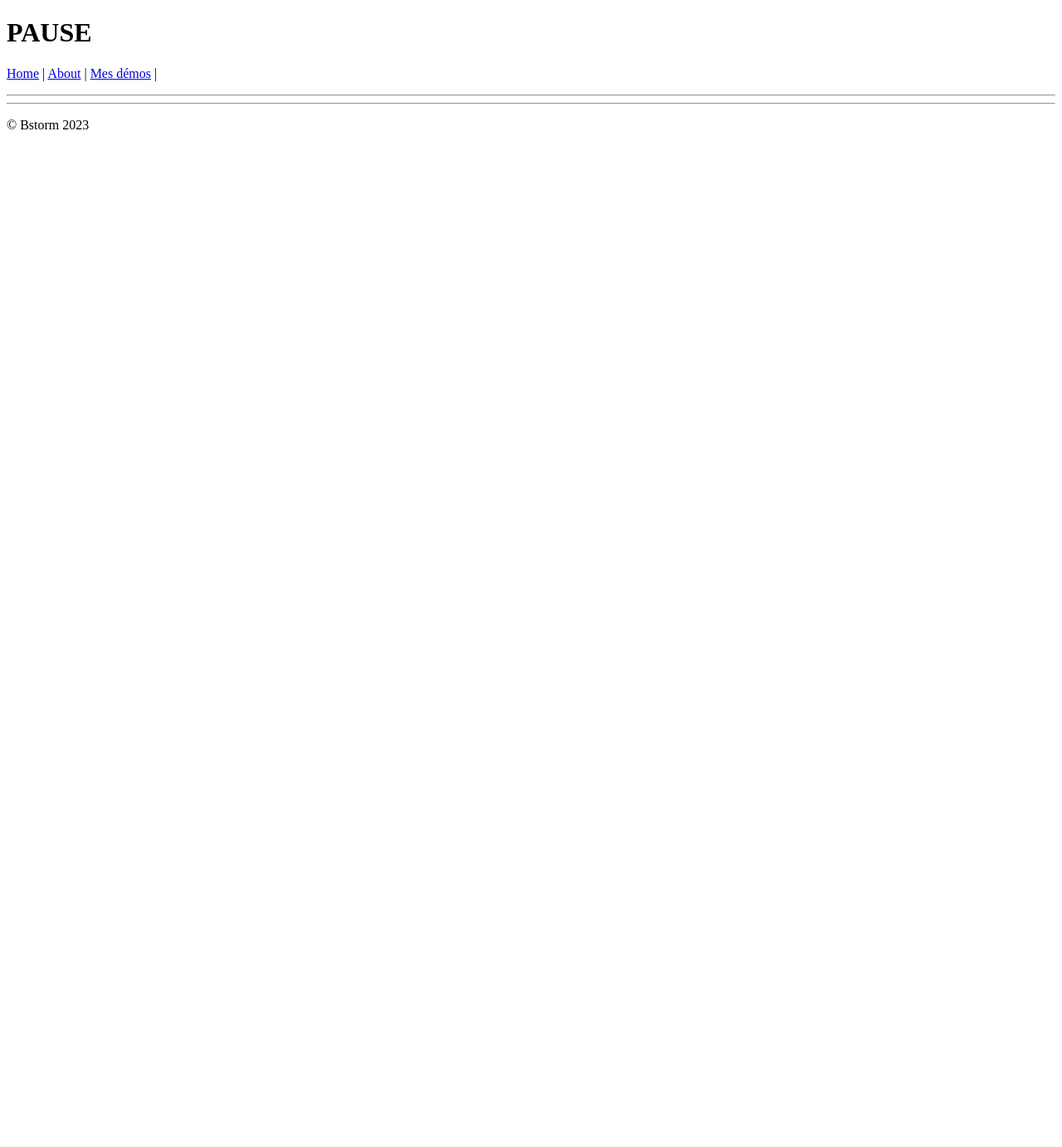
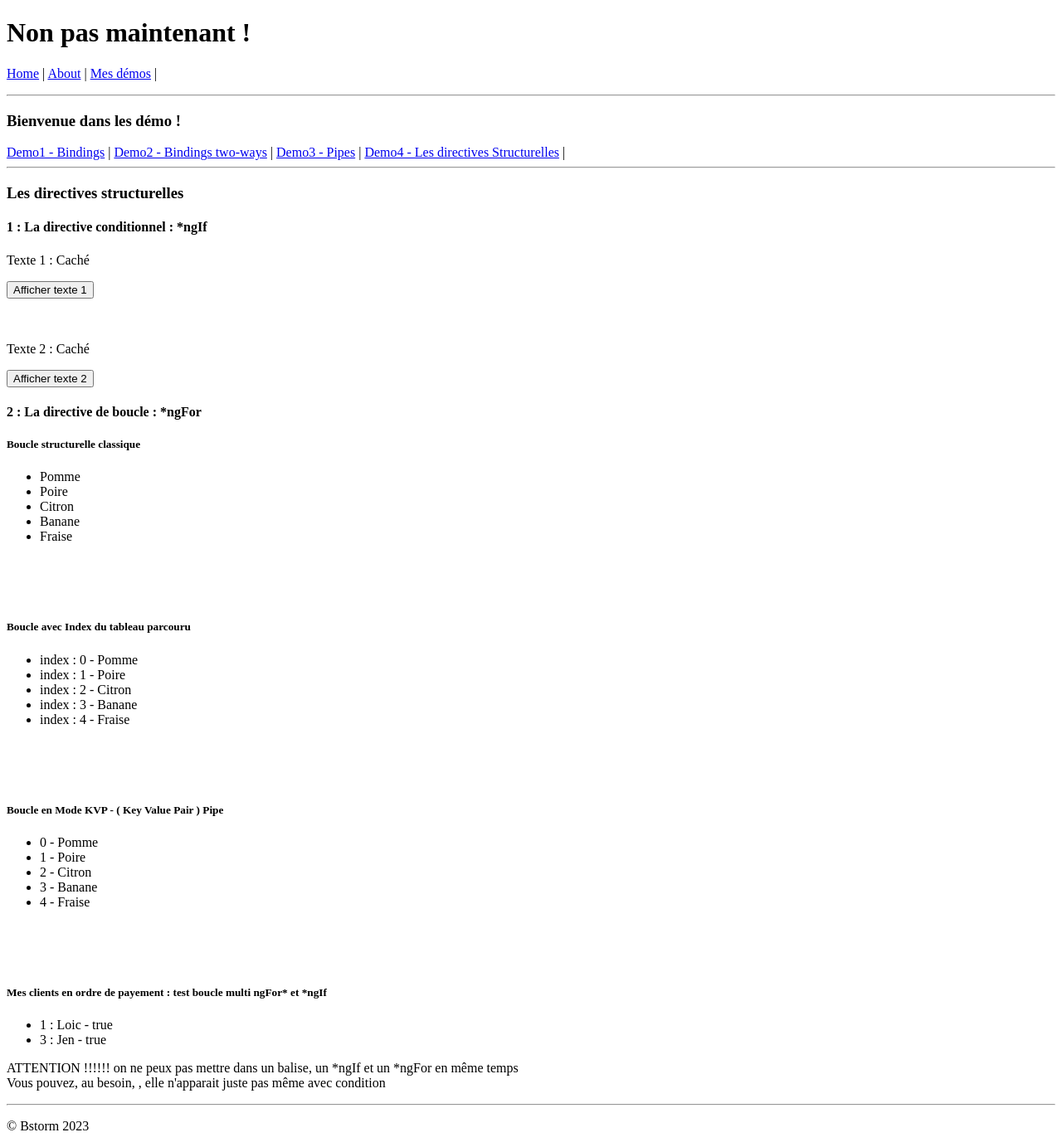
Before and after one commit to SteveBstorm/TFCyberSecuAngular, an Angular app: page /demo/demo4 in a window 1280 px wide. Before the commit this address led to /. Shown: the whole page at 83% size. Before the commit the page ends 800 px from the top, so only its background shows below. Built offline with nearby package versions, Linux system fonts and the light colour scheme.

Commit message:
add part exos pipe + struct if for

```diff
--- a/src/app/app-routing.module.ts
+++ b/src/app/app-routing.module.ts
@@ -6,6 +6,7 @@ import { DemoComponent } from './components/demo/demo.component';
 import { Demo1Component } from './components/demo/demo1/demo1.component';
 import { Demo2Component } from './components/demo/demo2/demo2.component';
 import { Demo3Component } from './components/demo/demo3/demo3.component';
+import { Demo4Component } from './components/demo/demo4/demo4.component';
 
 const routes: Routes = [
   { path : 'home', component : HomeComponent},
@@ -14,6 +15,7 @@ const routes: Routes = [
     {path : 'demo1', component : Demo1Component},
     {path : 'demo2', component : Demo2Component},
     {path : 'demo3', component : Demo3Component},
+    {path : 'demo4', component : Demo4Component},
   ]
 }
 ];
--- a/src/app/app.component.html
+++ b/src/app/app.component.html
@@ -1,4 +1,4 @@
-<h1>PAUSE</h1>
+<h1>Non pas maintenant !</h1>
 <p>
   <a routerLink="home">Home</a> |
   <a routerLink="about">About</a> |
--- a/src/app/app.module.ts
+++ b/src/app/app.module.ts
@@ -12,6 +12,8 @@ import { FormsModule } from '@angular/forms';
 import { Demo3Component } from './components/demo/demo3/demo3.component';
 import { EurToBtcPipe } from './shared/eur-to-btc.pipe';
 import { PowerPipe } from './shared/power.pipe';
+import { JhmsPipe } from './shared/jhms.pipe';
+import { Demo4Component } from './components/demo/demo4/demo4.component';
 
 
 @NgModule({
@@ -24,7 +26,9 @@ import { PowerPipe } from './shared/power.pipe';
     Demo2Component,
     Demo3Component,
     EurToBtcPipe,
-    PowerPipe
+    PowerPipe,
+    JhmsPipe,
+    Demo4Component,
   ],
   imports: [
     BrowserModule,
--- a/src/app/components/demo/demo.component.html
+++ b/src/app/components/demo/demo.component.html
@@ -2,5 +2,6 @@
 <a routerLink="demo1">Demo1 - Bindings</a> |
 <a routerLink="demo2">Demo2 - Bindings two-ways</a> |
 <a routerLink="demo3">Demo3 - Pipes</a> |
+<a routerLink="demo4">Demo4 - Les directives Structurelles</a> |
 <hr />
 <router-outlet></router-outlet>
--- a/src/app/components/demo/demo3/demo3.component.html
+++ b/src/app/components/demo/demo3/demo3.component.html
@@ -22,3 +22,8 @@
 <p>Multi params dans le pipes graçe au ...args[] "indexeur de paramètres"</p>
 <p>Powered by bibi : {{poweredLoulou}}</p>
 <p>Powwwwwww : {{poweredLoulou | power : 2 : 3 : 1}}</p>
+
+<hr />
+<p>EXOS : Convertisseur JHMS custom pipe</p>
+<p>Temps en seconde : {{secondesConverter}}</p>
+<p>{{secondesConverter | jhms}}</p>
--- a/src/app/components/demo/demo3/demo3.component.ts
+++ b/src/app/components/demo/demo3/demo3.component.ts
@@ -14,4 +14,6 @@ export class Demo3Component {
   euro : number = 100000
   poweredLoulou : number = 42
 
+  secondesConverter : number = 1117652
+
 }
--- /dev/null
+++ b/src/app/components/demo/demo4/demo4.component.html
@@ -0,0 +1,94 @@
+<h3>Les directives structurelles</h3>
+<h4>1 : La directive conditionnel : *ngIf</h4>
+
+<!-- Au cas ou, la négation du ngIf est "ridicule"
+    on préférera utiliser une inverstion d'un ngif sur la même balise copy/paste
+-->
+<p *ngIf="isShowTexte1">
+    TEXTE : 1 -> Lorem ipsum, dolor sit amet consectetur adipisicing elit.
+    Officiis numquam laudantium corporis magnam aperiam itaque?
+</p>
+<p *ngIf="!isShowTexte1">
+    Texte 1 : Caché<br>
+</p>
+<button (click)="triggerTexte1()">Afficher texte 1</button>
+
+
+
+<br><br><br>
+
+
+<!-- Au cas ou, le ELSE du ngIf est plus conséquent, type : selector de compo complet
+    on préférera utiliser la balise angular <ng-template></ng-template> qui ne sera pas traduite en html !
+    cette balise "disparait" lors de la compilation, donnant en lieu et place au composant par selecteur
+-->
+<p *ngIf="isShowTexte2; else hideText2">
+    TEXTE : 2 -> Lorem ipsum dolor sit amet consectetur adipisicing elit.
+    Velit omnis, repellat accusamus soluta molestiae excepturi.
+</p>
+
+<ng-template #hideText2>
+    <p>Texte 2 : Caché</p>
+</ng-template>
+<button (click)="triggerTexte2()">Afficher texte 2</button>
+
+
+
+<h4>2 : La directive de boucle : *ngFor</h4>
+
+
+<h5>Boucle structurelle classique</h5>
+<ul>
+    <!-- Je répète la structure html sur laquelle est accrochée mon *ngFor, ici le <li>-->
+    <li *ngFor="let fruit of listeFruits">
+        {{ fruit }}
+    </li>
+    <!--
+        listeFruits.forEach((fruit) => {
+            console.log(`<li>${fruit}</li>`)
+        })
+    -->
+</ul>
+
+<br><br><br>
+
+<h5>Boucle avec Index du tableau parcouru</h5>
+<ul>
+    <!-- je peux également récupérer l'index sur lequelle je me trouve acturellement-->
+    <li *ngFor="let fruit of listeFruits; let i = index">
+        index : {{i}} - {{ fruit }}
+    </li>
+
+    <!--
+        listeFruits.forEach((fruit, index) => {
+            console.log(`<li>${fruit}</li>`)
+        })
+    -->
+</ul>
+
+<br><br><br>
+
+<h5>Boucle en Mode KVP - ( Key Value Pair ) Pipe</h5>
+<ul>
+
+    <!-- transformation de ma boucle en KVP -->
+    <li *ngFor="let fruit of listeFruits | keyvalue">
+        {{fruit.key}} - {{fruit.value}}
+    </li>
+</ul>
+
+
+<br><br><br>
+<h5>Mes clients en ordre de payement : test boucle multi ngFor* et *ngIf</h5>
+<ul>
+    <ng-container *ngFor="let client of listeClients">
+        <li  *ngIf="client.ordered == true">
+            {{ client.id }} : {{ client.name }} - {{ client.ordered }}
+        </li>
+    </ng-container>
+</ul>
+
+<p>
+    ATTENTION !!!!!! on ne peux pas mettre dans un balise, un *ngIf et un *ngFor en même temps<br>
+    Vous pouvez, au besoin, <ng-container></ng-container>, elle n'apparait juste pas même avec condition
+</p>
--- /dev/null
+++ b/src/app/components/demo/demo4/demo4.component.ts
@@ -0,0 +1,32 @@
+import { Component } from '@angular/core';
+
+@Component({
+  selector: 'app-demo4',
+  templateUrl: './demo4.component.html',
+  styleUrls: ['./demo4.component.scss']
+})
+export class Demo4Component {
+
+  listeFruits : string[] = ["Pomme", "Poire", "Citron", "Banane", "Fraise"]
+
+  listeClients : any[] = [
+    { id : 1, name : "Loic", ordered : true},
+    { id : 2, name : "Louis", ordered : false},
+    { id : 3, name : "Jen", ordered : true},
+    { id : 4, name : "Fred", ordered : false}
+  ]
+
+  isShowTexte1 : boolean = false
+  isShowTexte2 : boolean = false
+
+
+  triggerTexte1()
+  {
+    this.isShowTexte1 = !this.isShowTexte1
+  }
+
+  triggerTexte2()
+  {
+    this.isShowTexte2 = !this.isShowTexte2
+  }
+}
--- /dev/null
+++ b/src/app/shared/jhms.pipe.ts
@@ -0,0 +1,44 @@
+import { Pipe, PipeTransform } from '@angular/core';
+
+@Pipe({
+  name: 'jhms'
+})
+export class JhmsPipe implements PipeTransform {
+
+  transform(nbSecondes: number): string {
+
+    let jours = Math.floor(nbSecondes / 86400)
+    nbSecondes = nbSecondes - (jours * 86400)
+
+    let heures = Math.floor(nbSecondes / 3600)
+    nbSecondes = nbSecondes - (heures * 3600)
+
+    let minutes = Math.floor(nbSecondes / 60)
+    nbSecondes = nbSecondes - (minutes * 60)
+
+    let secondes = nbSecondes
+
+
+
+    let joursSTR = jours.toString()
+    if(jours < 10) joursSTR = "0"+joursSTR
+    let strForJours = jours > 1 ? "Jours" : "Jour"
+
+    let heuresSTR = heures.toString()
+    if(heures < 10) heuresSTR = "0"+heuresSTR
+    let strForHeures = heures > 1 ? "Heures" : "Heure"
+
+    let minutesSTR = minutes.toString()
+    if(minutes < 10) minutesSTR = "0"+minutesSTR
+    let strForMinutes = minutes > 1 ? "Minutes" : "Minute"
+
+    let secondesSTR = secondes.toString()
+    if(secondes < 10) secondesSTR = "0"+secondesSTR
+    let strForSecondes = secondes > 1 ? "Secondes" : "Seconde"
+
+
+    return `${joursSTR} ${strForJours}, ${heuresSTR} ${strForHeures}, ${minutesSTR} ${strForMinutes}, ${secondesSTR} ${strForSecondes}`;
+    //return joursSTR + " " + strForJours + ", " + heuresSTR + " " + strForHeures + ", " + minutesSTR + " " +strForMinutes + ", " + secondesSTR + " " + strForSecondes;
+  }
+
+}
```
Also changed, not shown: src/app/components/demo/demo4/demo4.component.scss (added).
